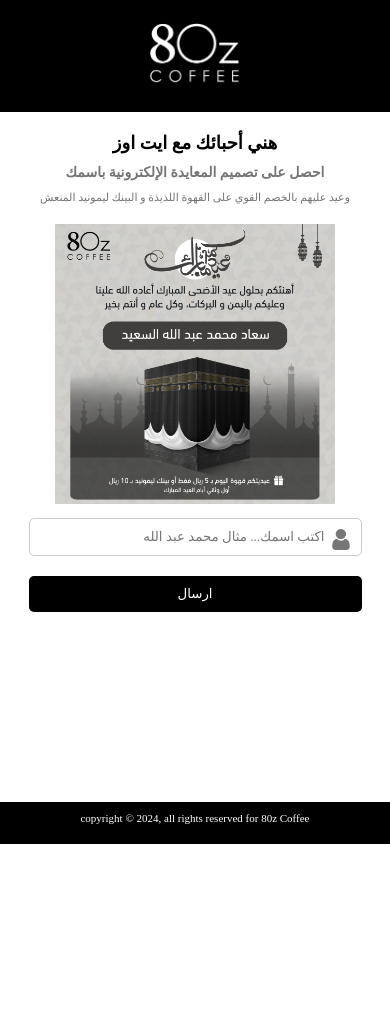
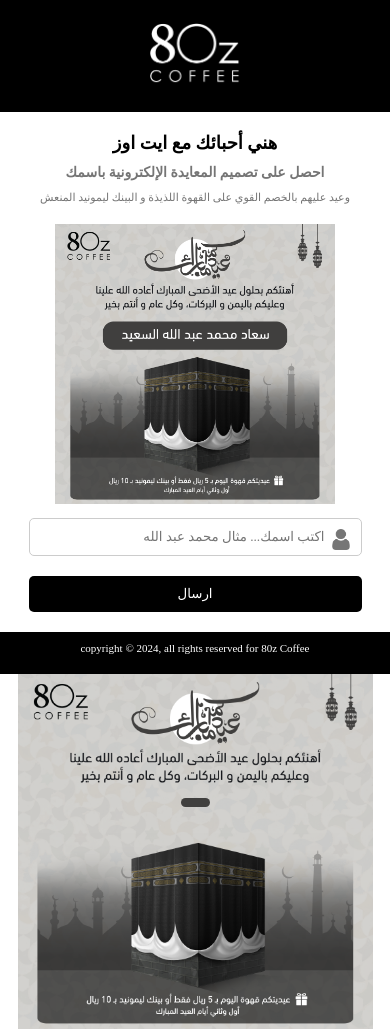
Before and after one commit to hamidhdeveloper/eidcard, a React (Create React App) app: page / in a window 390 px wide. Before the commit the page ends 844 px from the top, so only its background shows below. Built offline with nearby package versions, Linux system fonts and the light colour scheme; a web font is replaced by a local one.

Commit message:
some responsive issued fixed by hamid .

```diff
--- a/src/App.css
+++ b/src/App.css
@@ -209,3 +209,9 @@
       width: 90%;
   }
 }
+
+@media (max-width: 935px) {
+  #content {
+    width: 100%;
+  }
+}
--- a/src/components/EidCardPage.jsx
+++ b/src/components/EidCardPage.jsx
@@ -14,7 +14,7 @@
         super(props);
         this.state = {
           userName: '',
-          contentVisible: false // Initially content is not visible
+          contentVisible: true // Initially content is not visible
         };
       }
 
```
